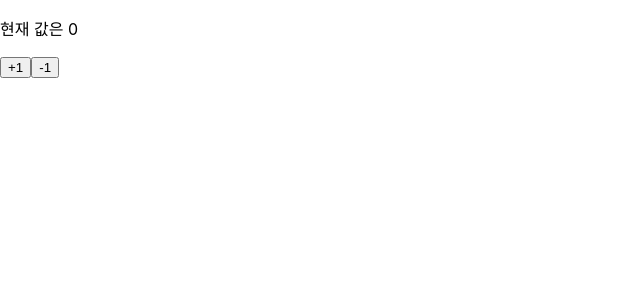
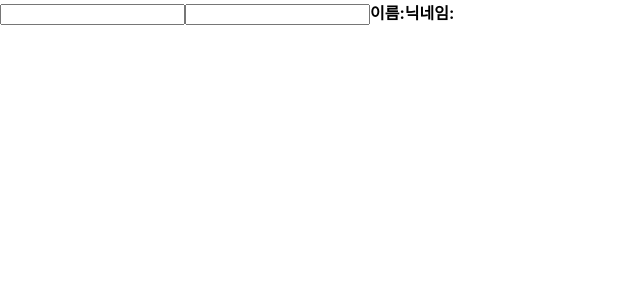
Before and after one commit to seojisoosoo/react-study, a React (Create React App) app: page / in a window 1280 px wide. Shown: the top 300 px of the page, without its empty margins (0-640 px from the left). Built offline with nearby package versions, Linux system fonts and the light colour scheme.

Commit message:
input 상태관리

```diff
--- a/src/App.js
+++ b/src/App.js
@@ -1,7 +1,8 @@
 import React from 'react';
-import Counter from './Counter';
+// import Counter from './Counter';
+import Info from './Info';
 const App = () => {
-  return <Counter />;
+  return <Info />;
 };
 
 export default App;
--- /dev/null
+++ b/src/Info.js
@@ -0,0 +1,25 @@
+import React, { useState } from 'react';
+
+const Info = () => {
+  const [name, setName] = useState('');
+  const [nickname, setNickname] = useState('');
+  const onChangeName = (e) => {
+    setName(e.target.value);
+  };
+
+  const onChangeNickname = (e) => {
+    setNickname(e.target.value);
+  };
+
+  return (
+    <>
+      <input value={name} onChange={onChangeName} />
+      <input value={nickname} onChange={onChangeNickname} />
+
+      <b>이름:{name}</b>
+      <b>닉네임:{nickname}</b>
+    </>
+  );
+};
+
+export default Info;
```
